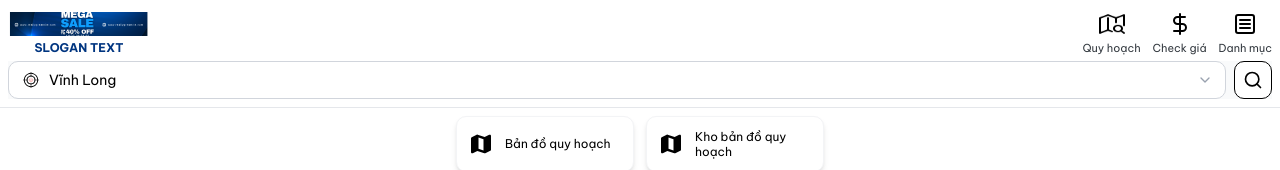
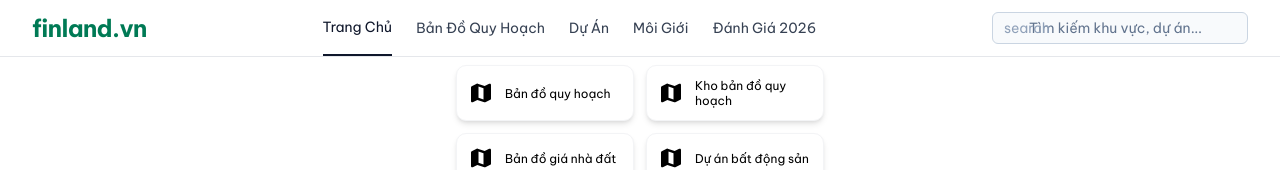
Before and after one commit to AnhPhix3405/finland, a Next.js app: page / in a window 1280 px wide. Shown: the top 170 px of the page. Built offline with nearby package versions, Linux system fonts and the light colour scheme.

Commit message:
fix(ui): make navigation links dynamic based on current pathname

```diff
--- a/src/components/layout/Header.tsx
+++ b/src/components/layout/Header.tsx
@@ -1,69 +1,62 @@
-import { ChevronDownIcon, MenuSquare, DollarSignIcon, SearchIcon } from "lucide-react";
-import Image from "next/image";
-import "./header.css";
+"use client";
+
 import Link from "next/link";
+import { usePathname } from "next/navigation";
+
 export default function Header() {
+  const pathname = usePathname();
+
+  const navLinks = [
+    { href: "/", label: "Trang Chủ" },
+    { href: "#", label: "Bản Đồ Quy Hoạch" },
+    { href: "/du-an", label: "Dự Án" },
+    { href: "/moi-gioi", label: "Môi Giới" },
+    { href: "#", label: "Đánh Giá 2026" },
+  ];
+
+  const getLinkClass = (href: string) => {
+    // Exact match for home, startsWith for others to highlight subpages
+    const isActive = href === "/" ? pathname === "/" : pathname?.startsWith(href) && href !== "#";
+
+    return isActive
+      ? "text-primary font-medium border-b-2 border-primary py-4.5 h-14 flex items-center"
+      : "text-gray-700 dark:text-slate-300 hover:text-primary dark:hover:text-primary font-medium py-4.5 h-14 flex items-center transition-colors";
+  };
+
   return (
-        <header className="w-full bg-white border-b border-gray-200 px-2 py-2">
-            {/* Top Row: Logo/Slogan + Navigation */}
-            <div className="flex items-center justify-between">
-                {/* Left: Logo + Slogan */}
-                <div className="flex flex-col">
-                    <div className="logo">
-                    </div>
-                    {/* <h1 className="text-lg font-bold text-[#003580]">GULAND</h1> */}
-                    <p className="text-xs text-[#003580] mt-1 font-bold text-center">SLOGAN TEXT</p>
-                </div>
-
-                {/* Right: Navigation Icons */}
-                <div className="flex items-center gap-3">
-                    <Link href="/quy-hoach">
-                        <button className="flex flex-col items-center gap-1 py-1">
-                            <img src="imgs/search.png" alt=""
-                                className="block w-8 h-6"
-                            />
-                            <span className="text-[11px] text-[#343a40]">Quy hoạch</span>
-                        </button>
-                    </Link>
-                    <Link href="/check-gia">
-                        <button className="flex flex-col items-center gap-1 py-1">
-                            <DollarSignIcon className="w-8 h-6 text-black" />
-                            <span className="text-[11px] text-[#343a40]">Check giá</span>
-                        </button>
-                    </Link>
-                    <Link href="/danh-muc">
-                        <button className="flex flex-col items-center gap-1 py-1">
-                            <MenuSquare className="w-8 h-6 text-black" />
-                            <span className="text-[11px] text-[#343a40]">Danh mục</span>
-                        </button>
+    <header className="bg-white dark:bg-slate-900 border-b border-gray-200 dark:border-slate-800 sticky top-0 z-50">
+      <div className="max-w-7xl mx-auto px-4 sm:px-6 lg:px-8">
+        <div className="flex justify-between items-center h-14">
+          <div className="flex-shrink-0 flex items-center">
+            <Link className="text-2xl font-bold text-emerald-700 tracking-tight" href="/">
+              finland.vn
             </Link>
           </div>
+          <nav className="hidden md:flex space-x-6 text-sm">
+            {navLinks.map((link, index) => (
+              <Link key={index} className={getLinkClass(link.href)} href={link.href}>
+                {link.label}
+              </Link>
+            ))}
+          </nav>
+          <div className="hidden md:flex items-center">
+            <div className="relative">
+              <div className="absolute inset-y-0 left-0 pl-3 flex items-center pointer-events-none">
+                <span className="material-symbols-outlined text-slate-400 text-sm">search</span>
               </div>
-
-            {/* Bottom Row: Location Search + Search Button */}
-            <div className="flex items-center gap-2 bg-gray-50">
-                {/* Location Input with GPS */}
-                <div className="flex-1 flex items-center bg-white border border-gray-300 rounded-lg px-3 py-2">
-                    <Image
-                        src="/svgs/target-icon.svg"
-                        alt="GPS Icon"
-                        width={20}
-                        height={20}
-                        className="w-5 h-5 mr-2"
+              <input
+                className="block w-64 pl-9 pr-3 h-8 border border-slate-300 dark:border-slate-700 rounded-sm leading-5 bg-slate-50 dark:bg-slate-800 text-slate-900 dark:text-slate-100 placeholder-slate-500 focus:outline-none focus:ring-1 focus:ring-primary focus:border-primary text-sm transition-colors"
+                placeholder="Tìm kiếm khu vực, dự án..."
+                type="text"
               />
-                    <input
-                        type="text"
-                        placeholder="Vĩnh Long"
-                        className="flex-1 text-sm text-black placeholder-gray-500 border-none outline-none"
-                        defaultValue="Vĩnh Long"
-                    />
-                    <ChevronDownIcon className="w-4 h-4 text-gray-400 ml-2" />
             </div>
-
-                {/* Search Button */}
-                <button className="bg-white p-2 rounded-lg border border-black">
-                    <SearchIcon className="w-5 h-5 text-black" />
+          </div>
+          <div className="flex items-center md:hidden">
+            <button className="text-slate-500 hover:text-slate-700 dark:text-slate-400 dark:hover:text-slate-200 p-2" type="button">
+              <span className="material-symbols-outlined">menu</span>
             </button>
+          </div>
+        </div>
       </div>
     </header>
   );
```
Lines whose indentation alone changed are shown as unchanged.
